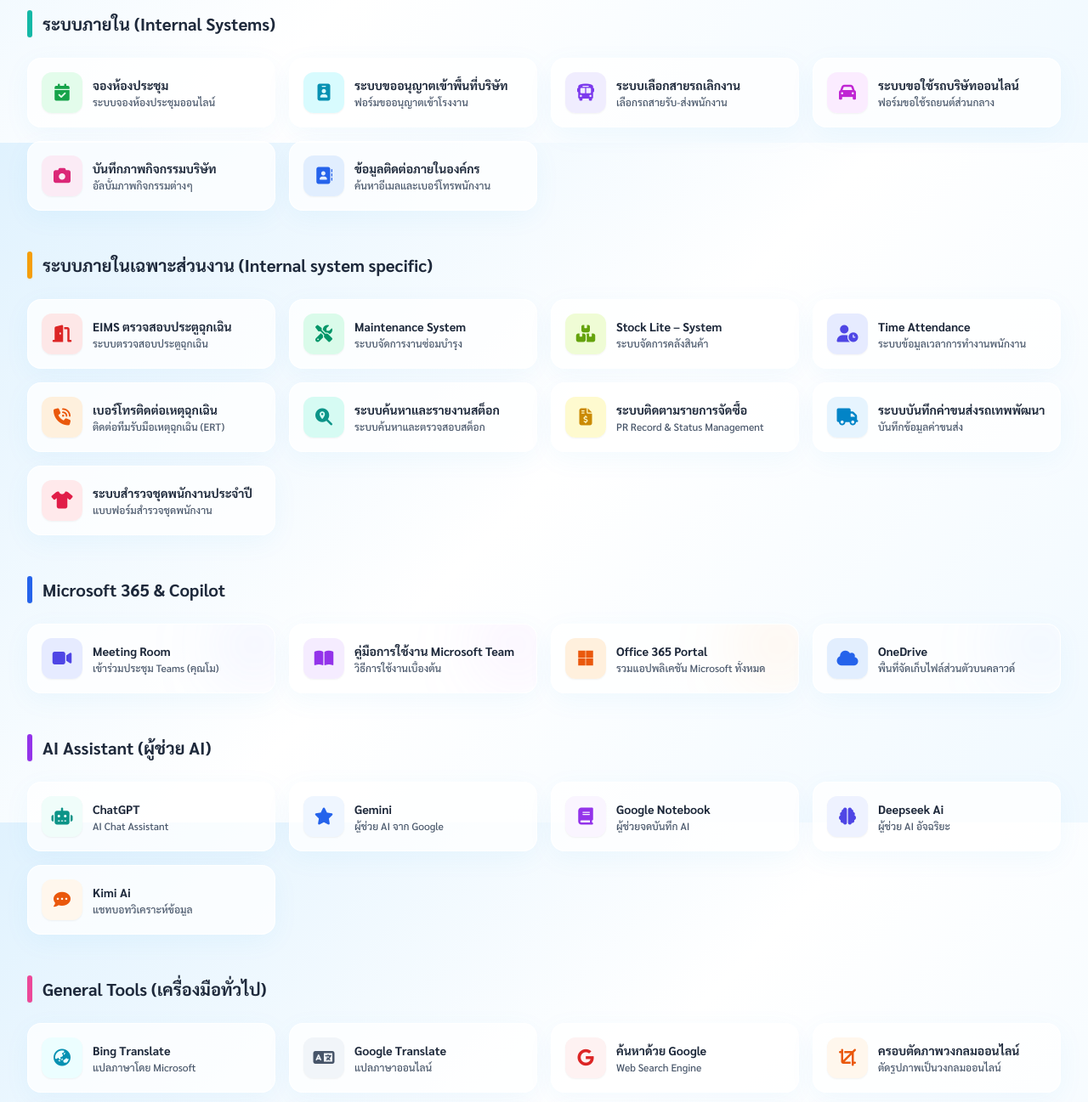
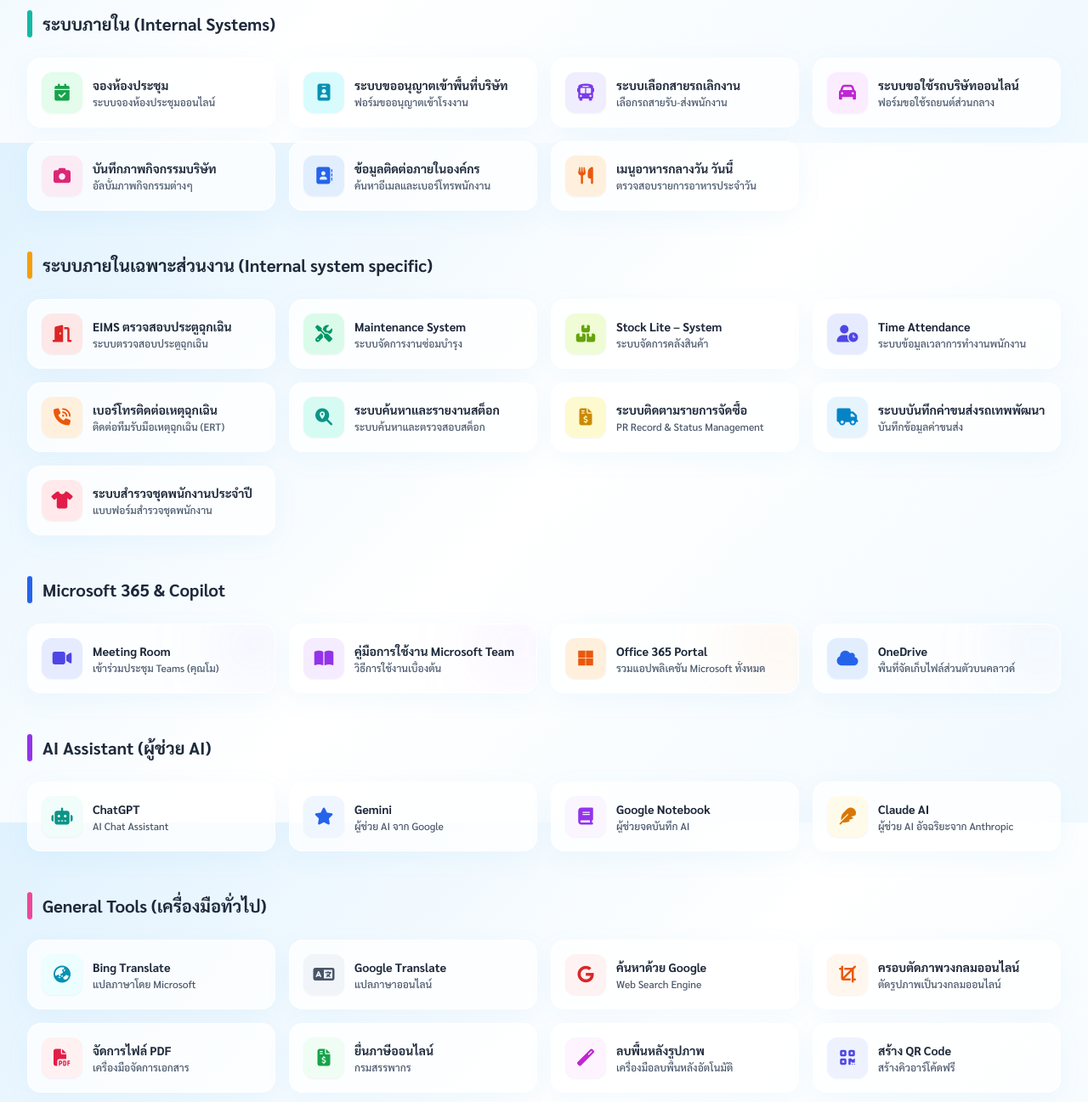
Before and after one commit to ZOAR-BEGIN/potal.takahatary, a plain HTML site: page index.html in a window 1280 px wide. Shown: the part 632-1929 px from the top of the page at 85% size. Drawn offline with nearby package versions, Linux system fonts and the light colour scheme.

Commit message:
Update index.html

```diff
--- a/index.html
+++ b/index.html
@@ -241,7 +241,7 @@
                     </div>
                 </a>
 
-                <!-- ระบบข้อมูลติดต่อภายใน (เพิ่งเพิ่มใหม่) -->
+                <!-- ระบบข้อมูลติดต่อภายใน -->
                 <a href="https://sites.google.com/view/orgcontact-orgconnect/staffbook" target="_blank" class="glass-card card-hover group rounded-2xl p-4 flex items-center gap-3 relative overflow-hidden">
                     <div class="w-12 h-12 shrink-0 rounded-xl bg-blue-100/80 flex items-center justify-center text-blue-600 group-hover:scale-110 group-hover:bg-blue-100 transition-all duration-300 shadow-sm">
                         <i class="fas fa-address-book text-xl"></i>
@@ -251,10 +251,21 @@
                         <p class="text-slate-600 text-xs mt-0.5 font-medium truncate" data-i18n="desc_contact">ค้นหาอีเมลและเบอร์โทรพนักงาน</p>
                     </div>
                 </a>
+
+                <!-- เมนูอาหารกลางวัน วันนี้ (เพิ่มใหม่) -->
+                <a href="https://sites.google.com/view/tpthcomputerlunchmenu/" target="_blank" class="glass-card card-hover group rounded-2xl p-4 flex items-center gap-3 relative overflow-hidden">
+                    <div class="w-12 h-12 shrink-0 rounded-xl bg-orange-100/80 flex items-center justify-center text-orange-600 group-hover:scale-110 group-hover:bg-orange-100 transition-all duration-300 shadow-sm">
+                        <i class="fas fa-utensils text-xl"></i>
+                    </div>
+                    <div class="relative z-10 flex-1 min-w-0">
+                        <h3 class="font-bold text-slate-800 text-sm truncate" data-i18n="title_lunch">เมนูอาหารกลางวัน วันนี้</h3>
+                        <p class="text-slate-600 text-xs mt-0.5 font-medium truncate" data-i18n="desc_lunch">ตรวจสอบรายการอาหารประจำวัน</p>
+                    </div>
+                </a>
             </div>
         </section>
 
-        <!-- หมวดหมู่ที่ได้รับการแก้ไข: ระบบภายในเฉพาะส่วนงาน (เรียงตามลำดับตัวอักษร A-Z, ก-ฮ) -->
+        <!-- หมวดหมู่: ระบบภายในเฉพาะส่วนงาน (เรียงตามลำดับตัวอักษร A-Z, ก-ฮ) -->
         <section class="mb-12">
             <div class="flex items-center mb-6">
                 <div class="w-1.5 h-8 bg-amber-500 rounded-full mr-3 shadow-sm"></div>
@@ -418,7 +429,7 @@
             </div>
         </section>
 
-        <!-- หมวดหมู่ AI Assistant -->
+        <!-- หมวดหมู่ AI Assistant (อัปเดตตามที่ขอ: เพิ่ม Claude AI, ถอด DeepSeek และ Kimi ออก) -->
         <section class="mb-12">
             <div class="flex items-center mb-6">
                 <div class="w-1.5 h-8 bg-purple-600 rounded-full mr-3 shadow-sm"></div>
@@ -456,29 +467,19 @@
                     </div>
                 </a>
 
-                <a href="https://chat.deepseek.com/" target="_blank" class="glass-card card-hover group rounded-2xl p-4 flex items-center gap-3 relative overflow-hidden">
-                    <div class="w-12 h-12 shrink-0 rounded-xl bg-indigo-50 flex items-center justify-center text-indigo-600 group-hover:scale-110 transition-transform shadow-sm relative z-10">
-                        <i class="fas fa-brain text-xl"></i>
+                <a href="https://claude.ai/" target="_blank" class="glass-card card-hover group rounded-2xl p-4 flex items-center gap-3 relative overflow-hidden">
+                    <div class="w-12 h-12 shrink-0 rounded-xl bg-amber-50 flex items-center justify-center text-amber-600 group-hover:scale-110 transition-transform shadow-sm relative z-10">
+                        <i class="fas fa-feather text-xl"></i>
                     </div>
                     <div class="relative z-10 flex-1 min-w-0">
-                        <h3 class="font-bold text-slate-800 text-sm truncate">Deepseek Ai</h3>
-                        <p class="text-slate-600 text-xs mt-0.5 font-medium truncate" data-i18n="desc_deepseek">ผู้ช่วย AI อัจฉริยะ</p>
-                    </div>
-                </a>
-
-                <a href="https://www.kimi.com/th" target="_blank" class="glass-card card-hover group rounded-2xl p-4 flex items-center gap-3 relative overflow-hidden">
-                    <div class="w-12 h-12 shrink-0 rounded-xl bg-orange-50 flex items-center justify-center text-orange-600 group-hover:scale-110 transition-transform shadow-sm relative z-10">
-                        <i class="fas fa-comment-dots text-xl"></i>
-                    </div>
-                    <div class="relative z-10 flex-1 min-w-0">
-                        <h3 class="font-bold text-slate-800 text-sm truncate">Kimi Ai</h3>
-                        <p class="text-slate-600 text-xs mt-0.5 font-medium truncate" data-i18n="desc_kimi">แชทบอทวิเคราะห์ข้อมูล</p>
+                        <h3 class="font-bold text-slate-800 text-sm truncate">Claude AI</h3>
+                        <p class="text-slate-600 text-xs mt-0.5 font-medium truncate" data-i18n="desc_claude">ผู้ช่วย AI อัจฉริยะจาก Anthropic</p>
                     </div>
                 </a>
             </div>
         </section>
 
-        <!-- หมวดหมู่ General Tools (เรียงตามลำดับตัวอักษร A-Z, ก-ฮ) -->
+        <!-- หมวดหมู่ General Tools (เครื่องมือทั่วไป) -->
         <section class="mb-12">
             <div class="flex items-center mb-6">
                 <div class="w-1.5 h-8 bg-pink-500 rounded-full mr-3 shadow-sm"></div>
@@ -632,6 +633,8 @@
                 desc_vehicle_req: "ฟอร์มขอใช้รถยนต์ส่วนกลาง",
                 title_contact: "ข้อมูลติดต่อภายในองค์กร",
                 desc_contact: "ค้นหาอีเมลและเบอร์โทรพนักงาน",
+                title_lunch: "เมนูอาหารกลางวัน วันนี้",
+                desc_lunch: "ตรวจสอบรายการอาหารประจำวัน",
                 title_ert: "เบอร์โทรติดต่อเหตุฉุกเฉิน",
                 desc_ert: "ติดต่อทีมรับมือเหตุฉุกเฉิน (ERT)",
                 title_tcs: "ระบบบันทึกค่าขนส่งรถเทพพัฒนา",
@@ -658,8 +661,7 @@
                 desc_chatgpt: "AI Chat Assistant",
                 desc_gemini: "ผู้ช่วย AI จาก Google",
                 desc_notebook: "ผู้ช่วยจดบันทึก AI",
-                desc_deepseek: "ผู้ช่วย AI อัจฉริยะ",
-                desc_kimi: "แชทบอทวิเคราะห์ข้อมูล",
+                desc_claude: "ผู้ช่วย AI อัจฉริยะจาก Anthropic",
                 title_tax: "ยื่นภาษีออนไลน์",
                 desc_tax: "กรมสรรพากร",
                 title_pdf: "จัดการไฟล์ PDF",
@@ -710,6 +712,8 @@
                 desc_vehicle_req: "Online vehicle request form",
                 title_contact: "Internal Contact Book",
                 desc_contact: "Search staff emails & phone numbers",
+                title_lunch: "Today's Lunch Menu",
+                desc_lunch: "Check daily food menu",
                 title_ert: "Emergency Contacts",
                 desc_ert: "Contact ERT Team",
                 title_tcs: "Thep Pattana Transport Cost",
@@ -736,8 +740,7 @@
                 desc_chatgpt: "AI Chat Assistant",
                 desc_gemini: "Google AI Assistant",
                 desc_notebook: "AI Note-taking Assistant",
-                desc_deepseek: "Smart AI Assistant",
-                desc_kimi: "Data Analysis Chatbot",
+                desc_claude: "AI Assistant by Anthropic",
                 title_tax: "Online Tax Filing",
                 desc_tax: "Revenue Department",
                 title_pdf: "PDF Tools",
@@ -827,9 +830,9 @@
                 const desc = card.querySelector('p') ? card.querySelector('p').textContent.toLowerCase() : '';
 
                 if (title.includes(searchTerm) || desc.includes(searchTerm)) {
-                    card.style.display = ''; // คืนค่าเริ่มต้นให้กลับมาแสดงปกติ (Flex)
+                    card.style.display = '';
                 } else {
-                    card.style.display = 'none'; // ซ่อนการ์ดที่ไม่ตรงกับคำค้นหา
+                    card.style.display = 'none';
                 }
             });
 
@@ -838,9 +841,9 @@
                 const visibleCards = Array.from(section.querySelectorAll('.glass-card')).filter(card => card.style.display !== 'none');
 
                 if (visibleCards.length === 0 && searchTerm !== '') {
-                    section.style.display = 'none'; // ซ่อนหมวดหมู่หากไม่เหลือการ์ดให้แสดง
+                    section.style.display = 'none';
                 } else {
-                    section.style.display = 'block'; // แสดงหมวดหมู่ตามปกติ
+                    section.style.display = 'block';
                 }
             });
         });
```
